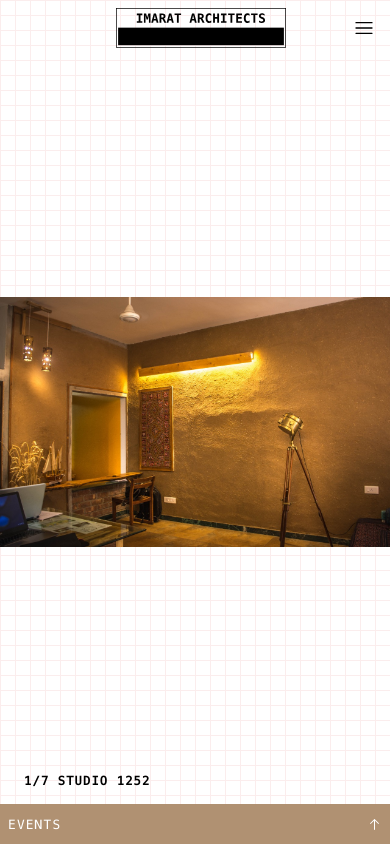
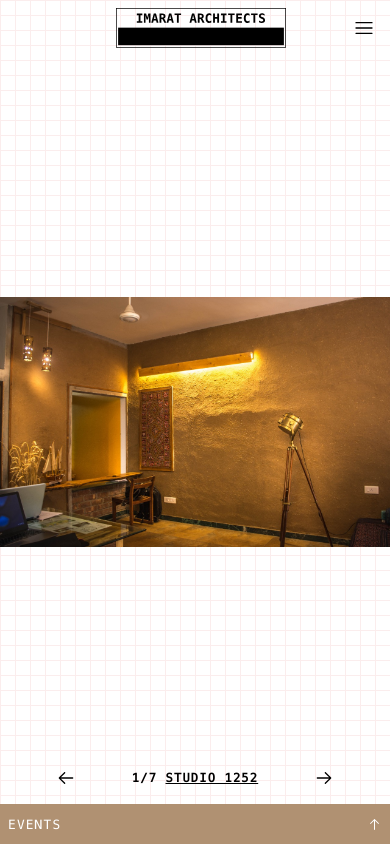
Before and after one commit to DivyanshuBali/imarat-next, a Next.js app: page / in a window 390 px wide. Built offline with nearby package versions, Linux system fonts and the light colour scheme.

Commit message:
Landing page carousel navigator for mobile

```diff
--- a/src/app/page.module.css
+++ b/src/app/page.module.css
@@ -18,6 +18,10 @@
       z-index: 1;
       cursor: url('./left-arrow.png'), auto;
       box-sizing: border-box;
+
+      @media (hover: none) {
+        display: none;
+      }
     }
 
     .slider {
@@ -59,6 +63,8 @@
 
       @media only screen and (max-width: 768px) {
         bottom: 40px;
+        width: 100%;
+        justify-content: center;
       }
 
       .navTitle {
@@ -66,9 +72,38 @@
         text-transform: uppercase;
         font-weight: 800;
         letter-spacing: 1.2px;
+        width: 200px;
+        text-align: center;
 
-        &:hover {
+        & a {
+          @media (hover: none) {
+            text-decoration: underline;
+          }
+        }
+
+        & a:hover {
           text-decoration: underline;
+        }
+      }
+
+      .touchNavButton {
+        display: none;
+
+        all: unset;
+        background: transparent;
+        border-radius: 50%;
+        cursor: pointer;
+
+        @media (hover: none) {
+          display: flex;
+        }
+
+        &.next {
+          margin-left: 1rem;
+        }
+
+        &.prev {
+          margin-right: 1rem;
         }
       }
     }
@@ -83,6 +118,10 @@
       z-index: 1;
       cursor: url('./right-arrow.png'), auto;
       box-sizing: border-box;
+
+      @media (hover: none) {
+        display: none;
+      }
     }
   }
 }
--- a/src/app/page.tsx
+++ b/src/app/page.tsx
@@ -3,6 +3,7 @@
 import styles from "./page.module.css";
 
 import { useState } from "react";
+import { ArrowLeftIcon, ArrowRightIcon } from "@radix-ui/react-icons";
 import { LANDING_CAROUSEL_DATA } from "./data";
 import Link from "next/link";
 
@@ -24,6 +25,10 @@ export default function Home() {
 
     setImageIndex(imageIndex - 1);
   };
+
+  const textColor = LANDING_CAROUSEL_DATA[imageIndex].textWhite
+    ? "white"
+    : "black";
 
   return (
     <section className={styles.landingContainer}>
@@ -48,20 +53,27 @@ export default function Home() {
         </div>
 
         <div className={styles.navButtons}>
-          <div style={{ display: "flex", gap: "0.2rem" }}>
-            <div
-              className={styles.navTitle}
-              style={{
-                color: LANDING_CAROUSEL_DATA[imageIndex].textWhite
-                  ? "white"
-                  : "black",
-              }}
+          <div style={{ display: "flex", gap: "0.2rem", alignItems: "center" }}>
+            <button
+              className={`${styles.touchNavButton} ${styles.prev}`}
+              onClick={handlePrev}
+              aria-label="Previous slide"
             >
+              <ArrowLeftIcon color={textColor} height={20} width={20} />
+            </button>
+            <div className={styles.navTitle} style={{ color: textColor }}>
               {imageIndex + 1}/{LANDING_CAROUSEL_DATA.length}{" "}
               <Link href={LANDING_CAROUSEL_DATA[imageIndex].link}>
                 {LANDING_CAROUSEL_DATA[imageIndex].title}
               </Link>
             </div>
+            <button
+              className={`${styles.touchNavButton} ${styles.next}`}
+              onClick={handleNext}
+              aria-label="Next slide"
+            >
+              <ArrowRightIcon color={textColor} height={20} width={20} />
+            </button>
           </div>
         </div>
 
```
